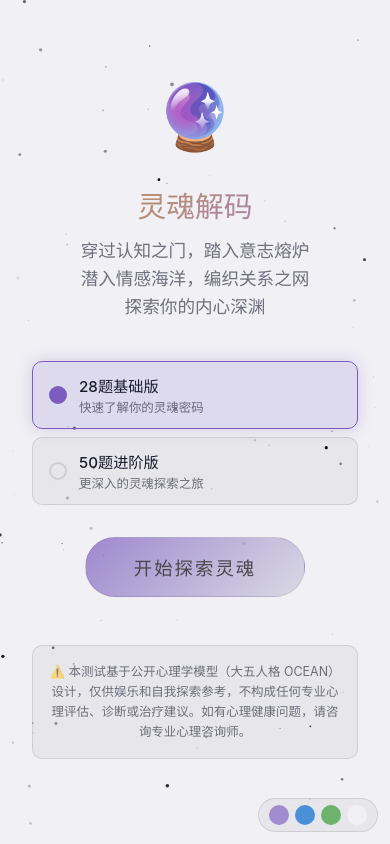
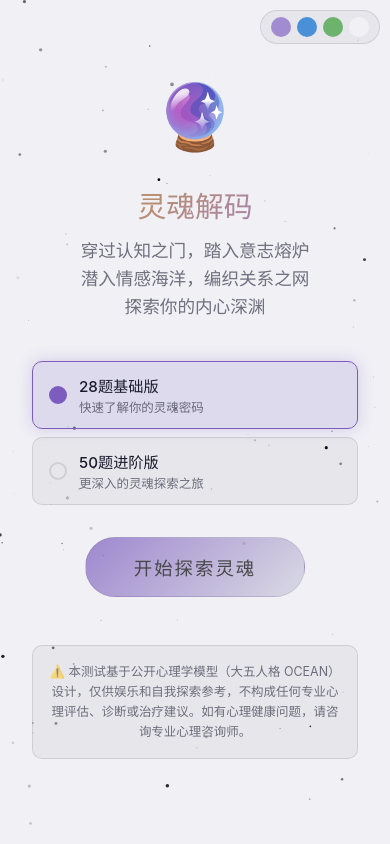
Before and after one commit to CubeForever/soul-quiz, a website built with Vite: page index.html in a window 390 px wide. Built offline with nearby package versions, Linux system fonts and the light colour scheme.

Commit message:
style: 主题选择器移至右上角

```diff
--- a/css/ui.css
+++ b/css/ui.css
@@ -106,8 +106,8 @@
 /* ═══ 主题选择器 ═══ */
 .theme-picker {
   position: fixed;
-  bottom: 20px;
-  right: 20px;
+  top: 16px;
+  right: 16px;
   z-index: 9990;
   display: flex;
   gap: 8px;
@@ -146,8 +146,8 @@
 
 @media (max-width: 480px) {
   .theme-picker {
-    bottom: 12px;
-    right: 12px;
+    top: 10px;
+    right: 10px;
     padding: 6px 10px;
     gap: 6px;
   }
```
